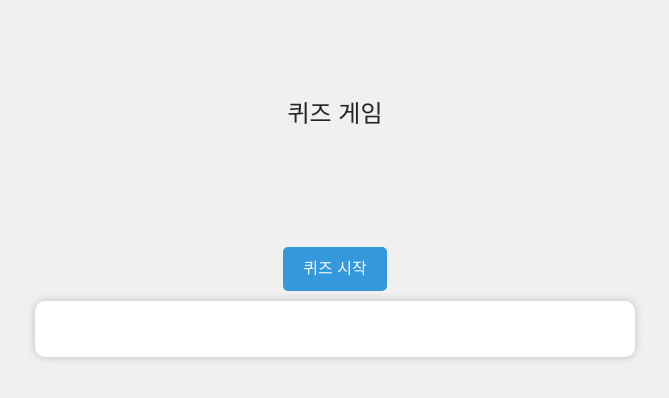
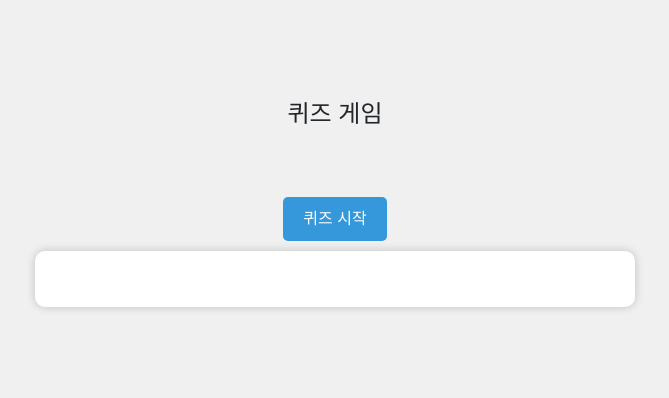
Before and after one commit to cbyhpsee/game_quiz, a plain HTML site: page index.html in a window 1280 px wide. Shown: the whole page, without its empty margins (305-974 px from the left). Drawn offline with nearby package versions, Linux system fonts and the light colour scheme.

Commit message:
Update index.html

```diff
--- a/index.html
+++ b/index.html
@@ -22,7 +22,7 @@
 }
 
 h1 {
-	padding:100px;
+	padding:100px 0 50px;
     font-size: 24px;
 }
 
```
